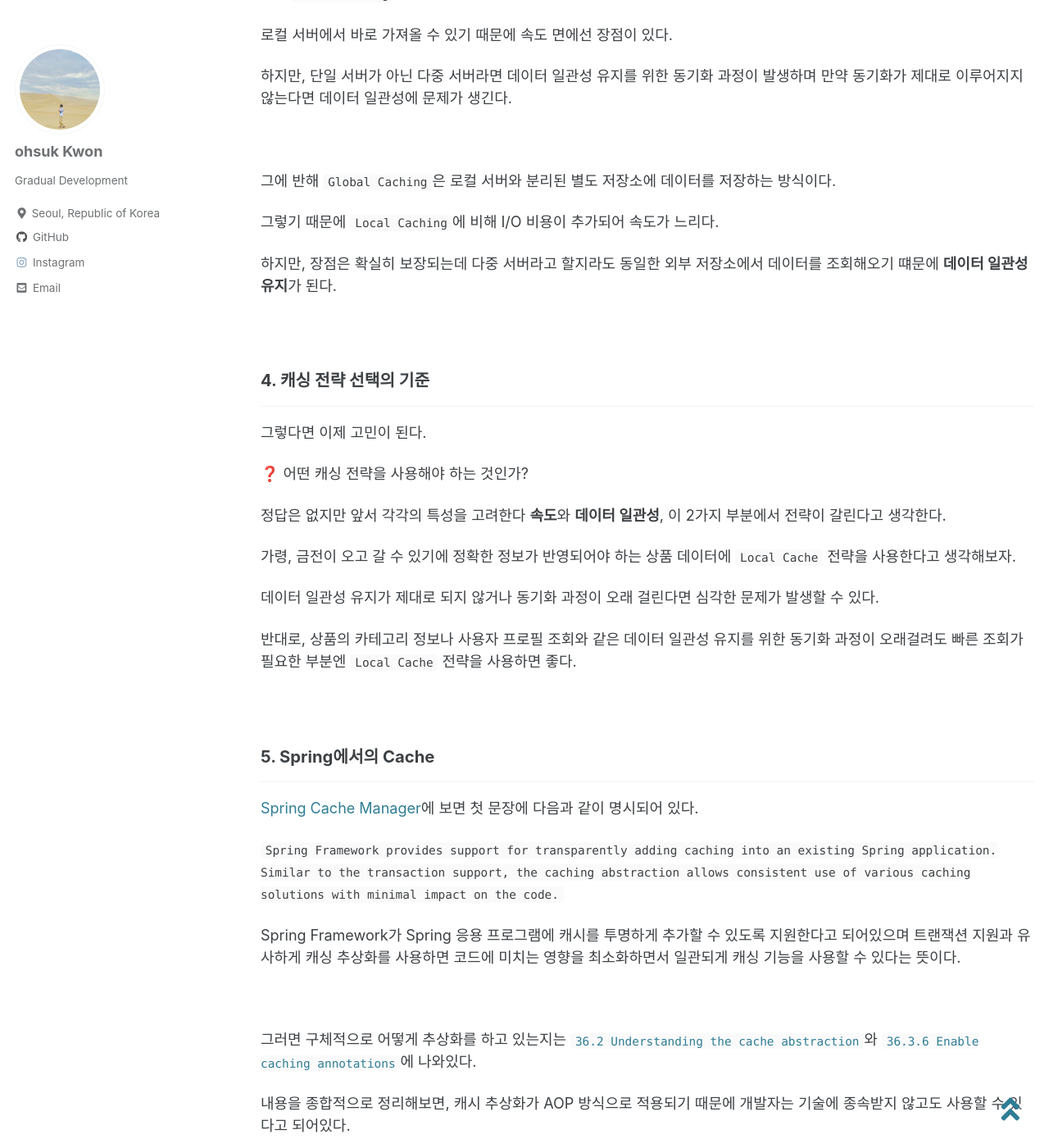
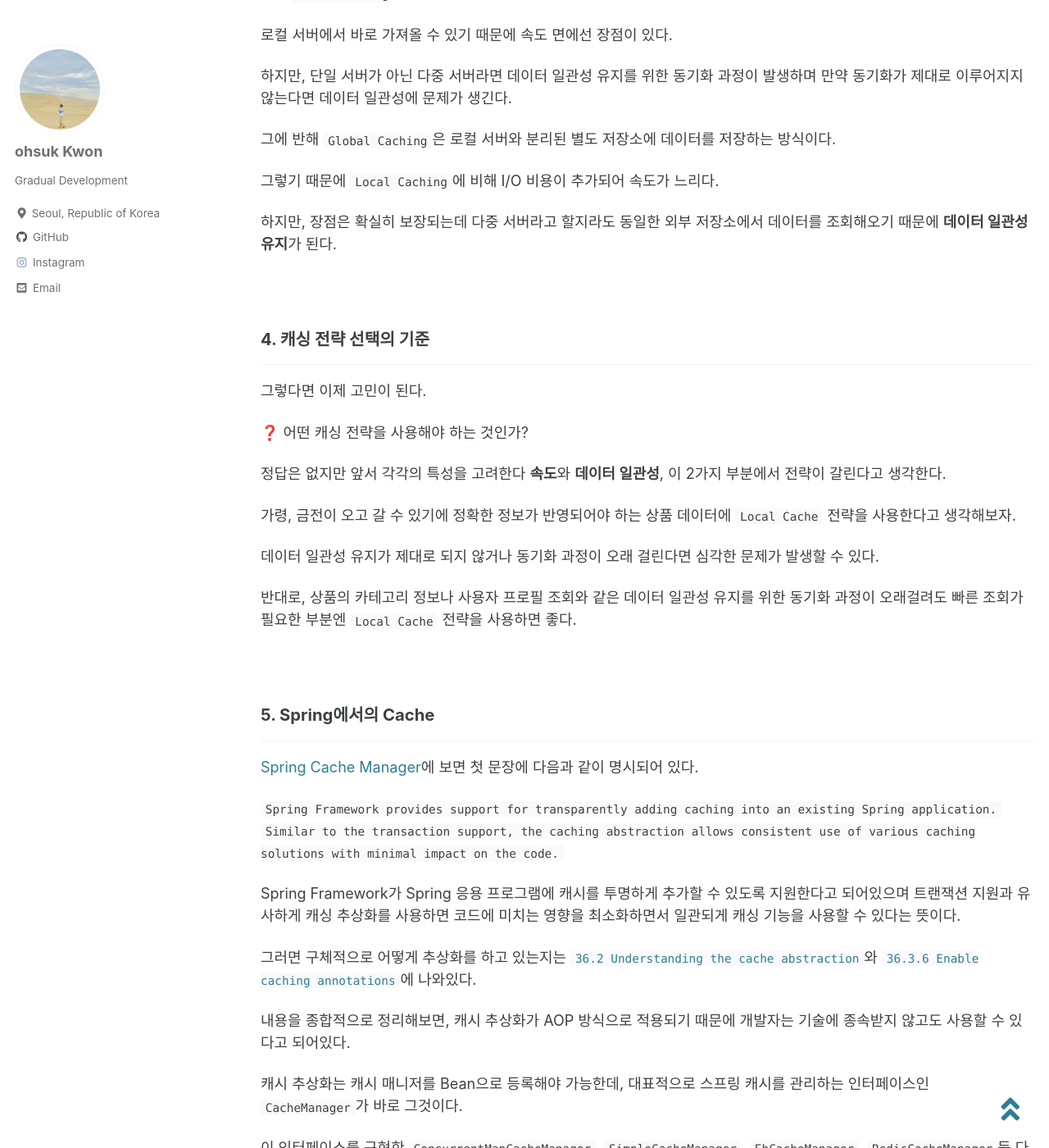
Before and after one commit to percyfrank/percyfrank.github.io, a Jekyll site: the page built from _posts/springboot/2023-04-06-Cache01.md, in a window 1280 px wide and 1400 px high, scrolled down 2540 px. Shown: the whole window at 82% size. Built offline with Jekyll 4.4.1, drawn with Linux system fonts in a browser that asks for light colours; cached includes are drawn as plain includes; comment, search, counter and statistics services are not loaded.

Commit message:
fix : Cache01 수정

```diff
--- a/_posts/springboot/2023-04-06-Cache01.md
+++ b/_posts/springboot/2023-04-06-Cache01.md
@@ -83,13 +83,11 @@ last_modified_at: 2023-04-06
 
 하지만, 단일 서버가 아닌 다중 서버라면 데이터 일관성 유지를 위한 동기화 과정이 발생하며 만약 동기화가 제대로 이루어지지 않는다면 데이터 일관성에 문제가 생긴다.
 
-<br>
-
 그에 반해 `Global Caching`은 로컬 서버와 분리된 별도 저장소에 데이터를 저장하는 방식이다.
 
 그렇기 때문에 `Local Caching`에 비해 I/O 비용이 추가되어 속도가 느리다.
 
-하지만, 장점은 확실히 보장되는데 다중 서버라고 할지라도 동일한 외부 저장소에서 데이터를 조회해오기 떄문에 **데이터 일관성 유지**가 된다.
+하지만, 장점은 확실히 보장되는데 다중 서버라고 할지라도 동일한 외부 저장소에서 데이터를 조회해오기 때문에 **데이터 일관성 유지**가 된다.
 
 <br>
 
@@ -115,11 +113,10 @@ last_modified_at: 2023-04-06
 
 [Spring Cache Manager](https://docs.spring.io/spring-framework/docs/4.3.15.RELEASE/spring-framework-reference/html/cache.html)에 보면 첫 문장에 다음과 같이 명시되어 있다.
 
-`Spring Framework provides support for transparently adding caching into an existing Spring application. Similar to the transaction support, the caching abstraction allows consistent use of various caching solutions with minimal impact on the code.`
+`Spring Framework provides support for transparently adding caching into an existing Spring application.`
+`Similar to the transaction support, the caching abstraction allows consistent use of various caching solutions with minimal impact on the code.`
 
 Spring Framework가 Spring 응용 프로그램에 캐시를 투명하게 추가할 수 있도록 지원한다고 되어있으며 트랜잭션 지원과 유사하게 캐싱 추상화를 사용하면 코드에 미치는 영향을 최소화하면서 일관되게 캐싱 기능을 사용할 수 있다는 뜻이다.
-
-<br>
 
 그러면 구체적으로 어떻게 추상화를 하고 있는지는 [`36.2 Understanding the cache abstraction`](https://docs.spring.io/spring-framework/docs/4.3.15.RELEASE/spring-framework-reference/html/cache.html)와 [`36.3.6 Enable caching annotations`](https://docs.spring.io/spring-framework/docs/4.3.15.RELEASE/spring-framework-reference/html/cache.html)에 나와있다.
 
@@ -128,6 +125,8 @@ Spring Framework가 Spring 응용 프로그램에 캐시를 투명하게 추가
 캐시 추상화는 캐시 매니저를 Bean으로 등록해야 가능한데, 대표적으로 스프링 캐시를 관리하는 인터페이스인 `CacheManager`가 바로 그것이다.
 
 이 인터페이스를 구현한 `ConcurrentMapCacheManager`, `SimpleCacheManager`, `EhCacheManager`, `RedisCacheManager`등 다양한 구현체들은 결국 AOP를 통한 동일한 캐시 로직이 적용되기 때문에 동일한 캐시 기능을 사용할 수 있는 것이다.
+
+<br>
 
 ✅ 결국, Spring에서의 캐싱 기능은 Spring Framework에서의 다른 기능과 마찬가지로 추상화되어 있다.
 
```
